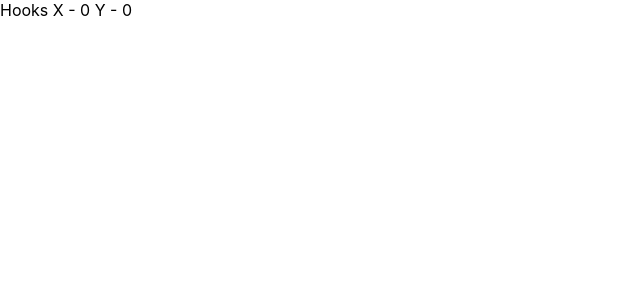
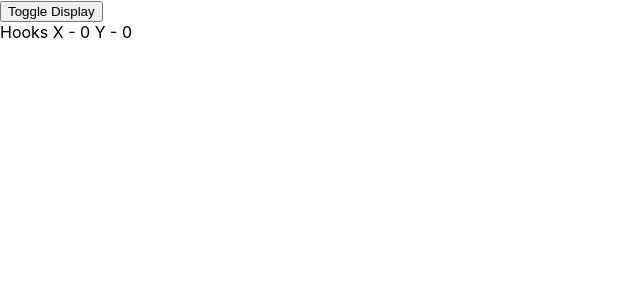
Before and after one commit to Divy97/React-Learing, a React (Create React App) app: page / in a window 1280 px wide. Shown: the top 300 px of the page, without its empty margins (0-640 px from the left). Built offline with nearby package versions, Linux system fonts and the light colour scheme.

Commit message:
UseEffect Unmounting effect is Done

```diff
--- a/src/App.js
+++ b/src/App.js
@@ -1,21 +1,24 @@
 import React from 'react';
+//UseState
 
-//UseState
 // import HookCounter from './Components/UseState/HookCounter';
 // import HookCounterTwo from './Components/UseState/HookCounterTwo';
 // import HookCounterThree from './Components/UseState/HookCounterThree';
 // import HookCounterFour from './Components/UseState/HookCounterFour';
 
 //UseEffect
+
 // import HookEffCounter from './Components/UseEffect/HookEffCounter';
-import HookMouse from './Components/UseEffect/HookMouse';
+// import HookMouse from './Components/UseEffect/HookMouse';
+import MouseContainer from './Components/UseEffect/MouseContainer';
+
 export default function App() {
   return (
     <div>
 
     {/* <HookEffCounter/> */}
-    <HookMouse />
-
+    {/* <HookMouse /> */}
+    <MouseContainer />
 
       {/* UseState
       <HookCounter />
--- a/src/Components/UseEffect/HookMouse.js
+++ b/src/Components/UseEffect/HookMouse.js
@@ -10,9 +10,15 @@
         setX(e.clientX);
         setY(e.clientY)
     }
+
     useEffect(() => {
         console.log('called');
         window.addEventListener('mousemove', logMousePosition)
+
+        return () => {
+            console.log('Unmounting code');
+            window.removeEventListener('mousemove', logMousePosition)
+        }
     },[]);
     return(
         <div>
--- /dev/null
+++ b/src/Components/UseEffect/MouseContainer.js
@@ -0,0 +1,15 @@
+import React,{useEffect, useState} from "react";
+import HookMouse from "./HookMouse";
+
+const MouseContainer = () => {
+
+    const [display, setDisplay] = useState(true);
+    return(
+        <div>
+            <button onClick={() => setDisplay(!display)}>Toggle Display</button>
+            {display && <HookMouse/>}
+        </div>
+    )
+}
+
+export default MouseContainer;
```
Also changed, not shown: 1 other file (tests, documents, lock files or other folders).
